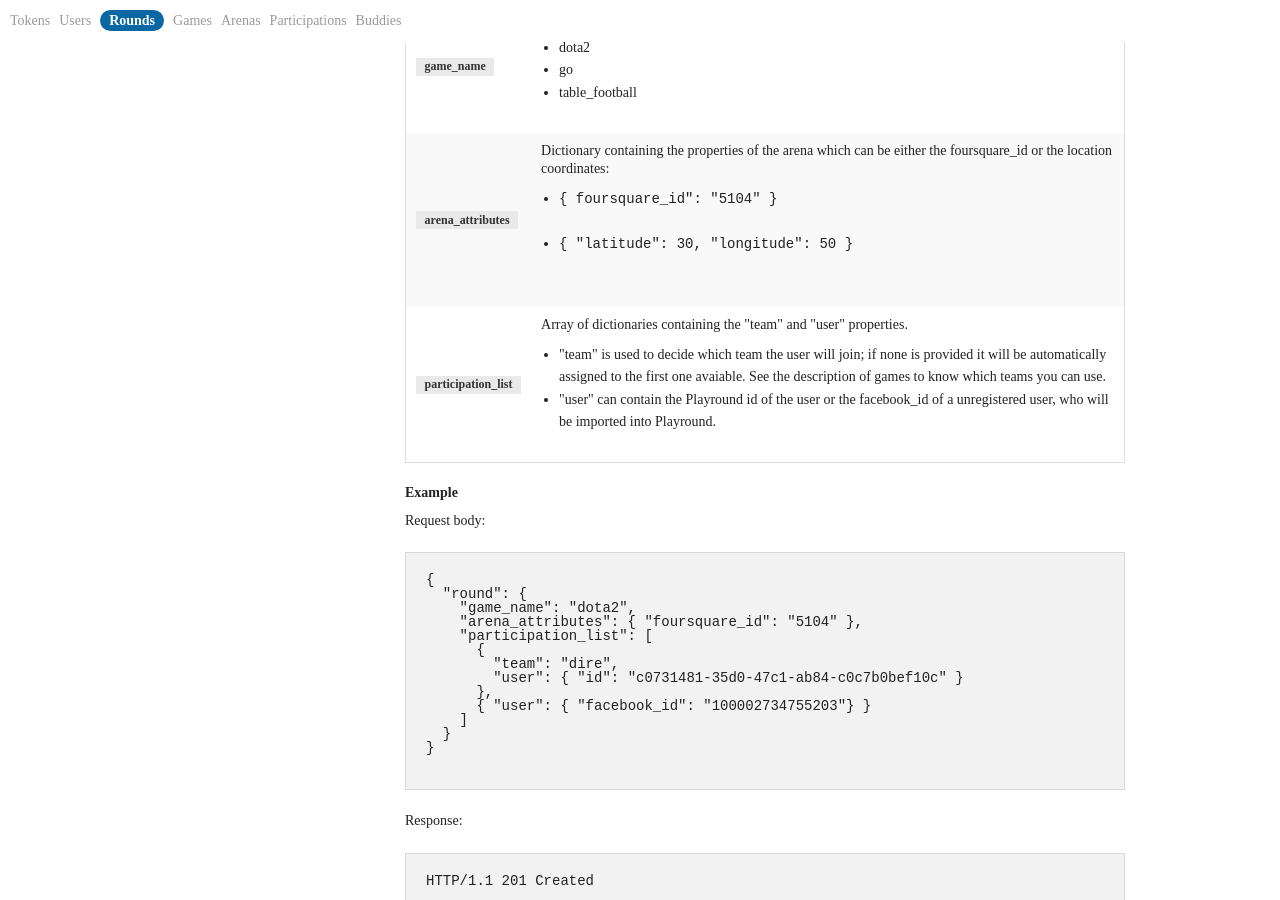
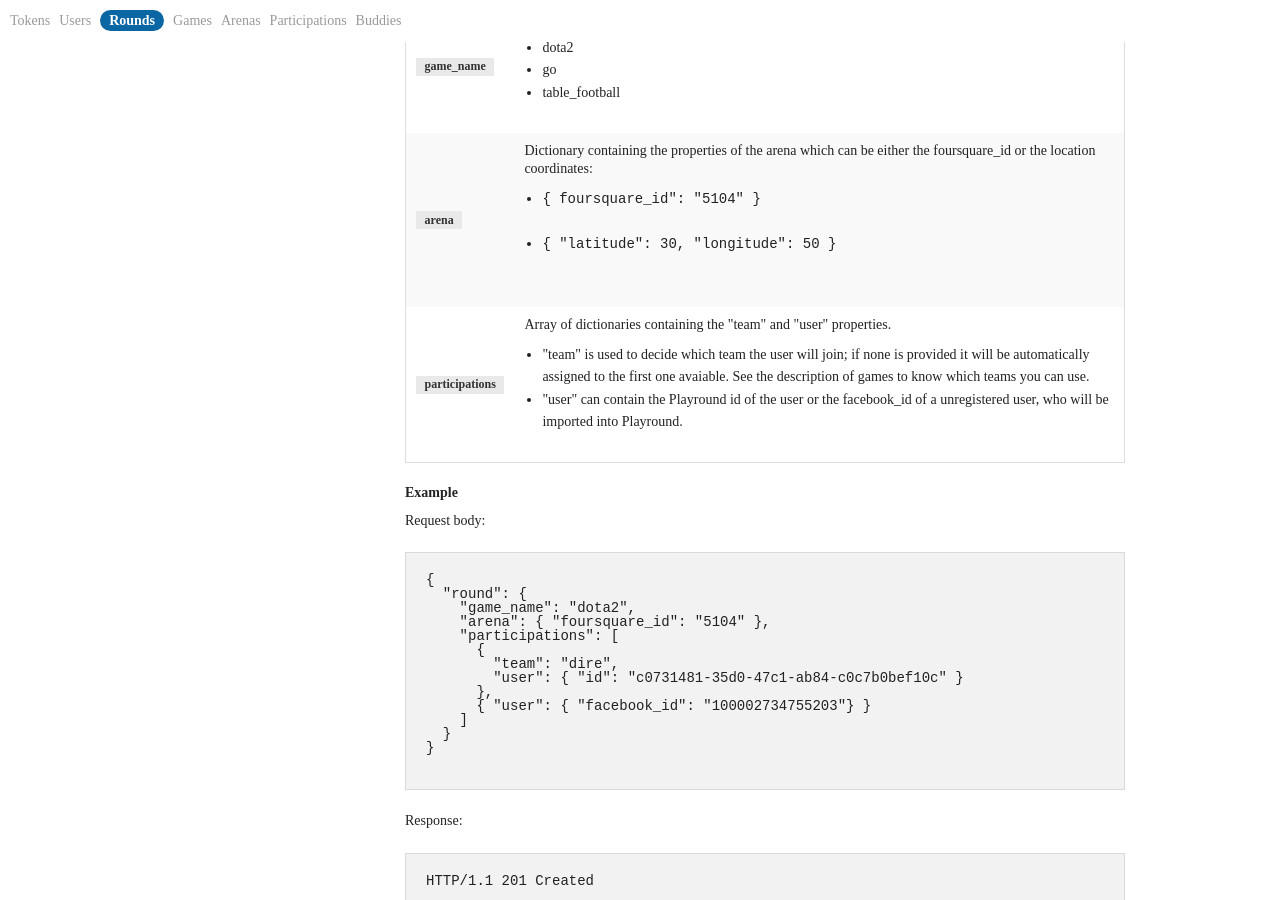
Before and after one commit to matteodepalo/playround-developer, a Jekyll site: the page built from index.html, in a window 1280 px wide and 900 px high, scrolled down 5780 px. Built offline with Jekyll 4.4.1, drawn with Linux system fonts in a browser that asks for light colours; some web fonts are replaced.

Commit message:
Updated arena and participations setter

```diff
--- a/_includes/rounds.html
+++ b/_includes/rounds.html
@@ -156,7 +156,7 @@ HTTP/1.1 200 Success
       </tr>
 
       <tr>
-        <td><span class="parameter">arena_attributes</span></td>
+        <td><span class="parameter">arena</span></td>
         <td>
           Dictionary containing the properties of the arena which can be either the foursquare_id or the location coordinates:
           <ul>
@@ -175,7 +175,7 @@ HTTP/1.1 200 Success
       </tr>
 
       <tr>
-        <td><span class="parameter">participation_list</span></td>
+        <td><span class="parameter">participations</span></td>
         <td>
           Array of dictionaries containing the "team" and "user" properties.
 
@@ -198,8 +198,8 @@ HTTP/1.1 200 Success
 {
   "round": {
     "game_name": "dota2",
-    "arena_attributes": { "foursquare_id": "5104" },
-    "participation_list": [
+    "arena": { "foursquare_id": "5104" },
+    "participations": [
       {
         "team": "dire",
         "user": { "id": "c0731481-35d0-47c1-ab84-c0c7b0bef10c" }
```
